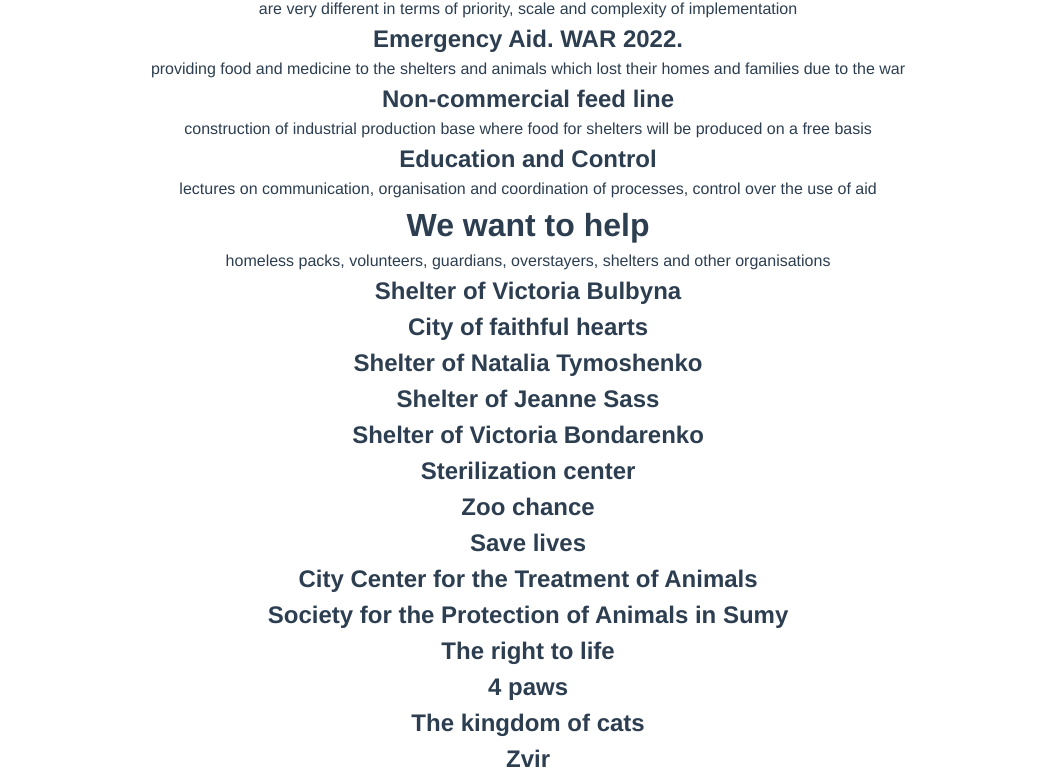
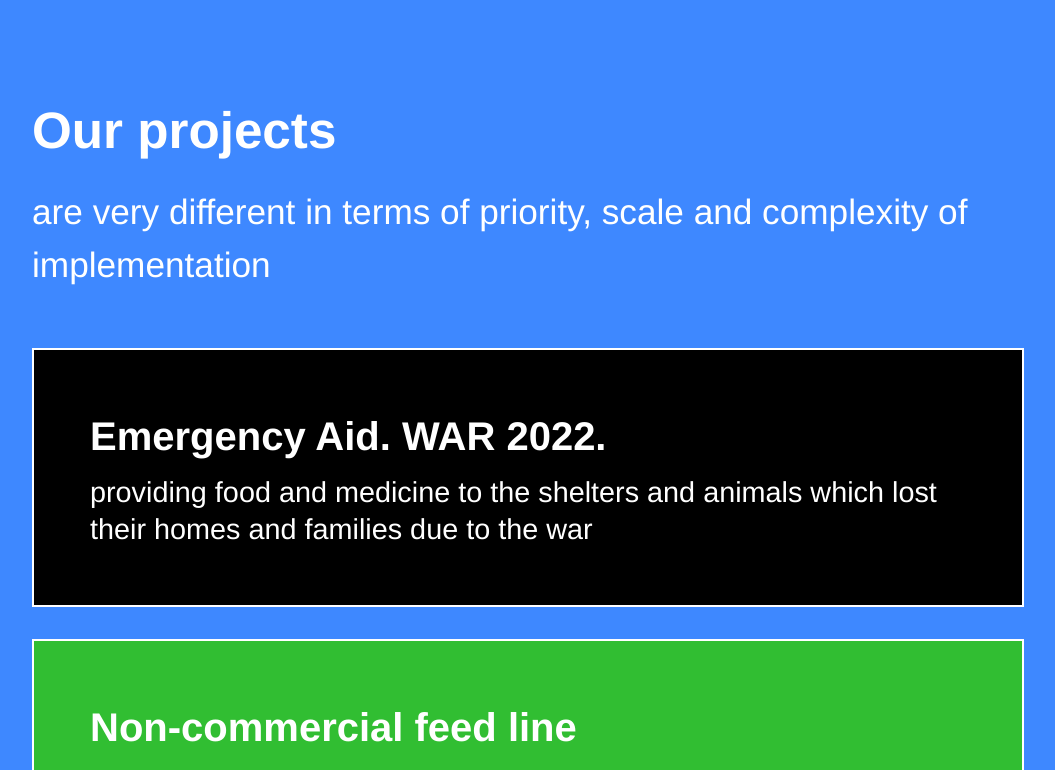
Before and after one commit to luqmanherifa/summit-global-teknologi, a Vue app: page /#/ in a window 1280 px wide. Shown: the part 2697-3467 px from the top of the page, without its empty margins (112-1167 px from the left). Built offline with nearby package versions, Linux system fonts and the light colour scheme.

Commit message:
Update ProjectsSection structure and styling

```diff
--- a/src/components/ProjectsSection.vue
+++ b/src/components/ProjectsSection.vue
@@ -1,18 +1,22 @@
 <template>
   <div class="projects">
-    <div>
-      <h1>Our projects</h1>
-      <p>
+    <div class="projects__header">
+      <h1 class="projects__title">Our projects</h1>
+      <p class="projects__subtitle">
         are very different in terms of priority, scale and complexity of
         implementation
       </p>
     </div>
-    <div>
-      <ul>
-        <li v-for="(project, index) in projectsList" :key="index">
-          <div>
-            <h2>{{ project.name }}</h2>
-            <p>{{ project.desc }}</p>
+    <div class="projects__list-wrapper">
+      <ul class="projects__list">
+        <li
+          class="projects__item"
+          v-for="(project, index) in projectsList"
+          :key="index"
+        >
+          <div class="projects__card">
+            <h2 class="projects__name">{{ project.name }}</h2>
+            <p class="projects__desc">{{ project.desc }}</p>
           </div>
         </li>
       </ul>
@@ -44,4 +48,59 @@ export default {
 };
 </script>
 
-<style scoped lang="scss"></style>
+<style scoped lang="scss">
+.projects {
+  display: flex;
+  flex-direction: column;
+  background-color: #3e88ff;
+  color: white;
+  padding: 9rem;
+  text-align: left;
+
+  &__title {
+    font-size: 3.2rem;
+    margin-bottom: 1rem;
+  }
+
+  &__subtitle {
+    font-size: 2.2rem;
+    line-height: 1.5;
+    margin-bottom: 3.5rem;
+  }
+
+  &__list {
+    list-style: none;
+    display: flex;
+    flex-direction: column;
+    gap: 2rem;
+  }
+
+  &__card {
+    padding: 3.5rem;
+    color: white;
+    border: white 2px solid;
+  }
+
+  &__item:nth-child(1) .projects__card {
+    background-color: #000000;
+  }
+
+  &__item:nth-child(2) .projects__card {
+    background-color: #31be32;
+  }
+
+  &__item:nth-child(3) .projects__card {
+    background-color: #ff97d0;
+  }
+
+  &__name {
+    font-size: 2.5rem;
+    margin-bottom: 0.5rem;
+  }
+
+  &__desc {
+    font-size: 1.8rem;
+    line-height: 1.3;
+  }
+}
+</style>
```
